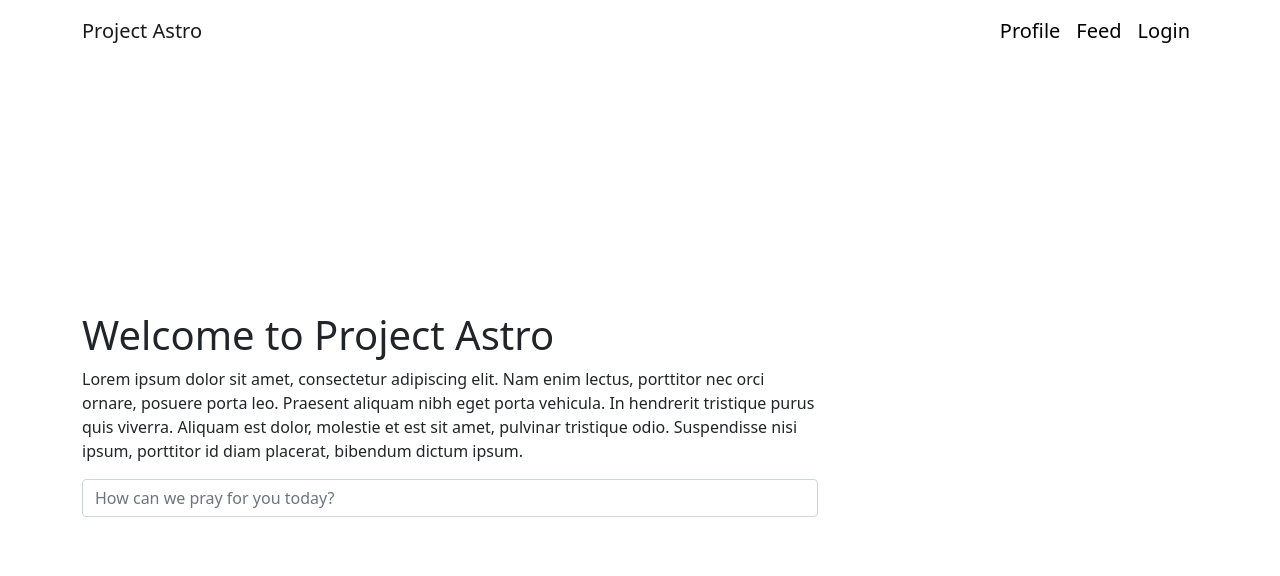
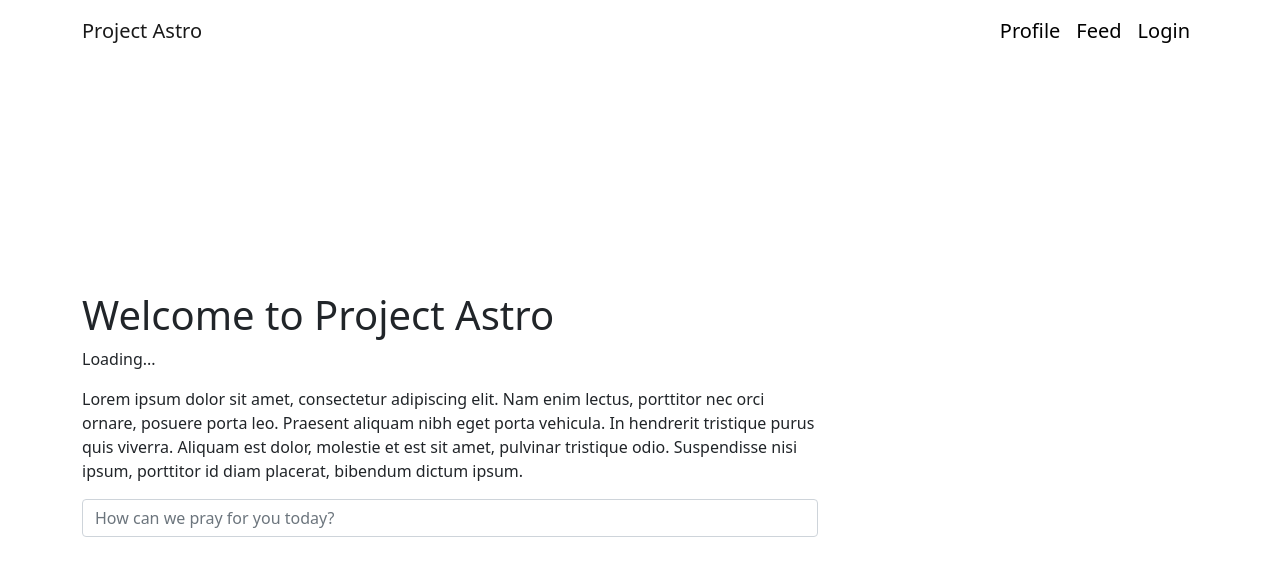
Before and after one commit to dylanfox5/project-astro, a React (Create React App) app: page / in a window 1280 px wide. Shown: the top 576 px of the page. Built offline with nearby package versions, Linux system fonts and the light colour scheme; no server answers.

Commit message:
adding server

```diff
--- a/package.json
+++ b/package.json
@@ -2,6 +2,7 @@
   "name": "project-astro",
   "version": "0.1.0",
   "private": true,
+  "proxy": "http://localhost:3001",
   "dependencies": {
     "@emotion/react": "^11.9.3",
     "@emotion/styled": "^11.9.3",
--- a/src/App.js
+++ b/src/App.js
@@ -6,7 +6,15 @@ import Col from 'react-bootstrap/Col'
 import InputGroup from 'react-bootstrap/InputGroup';
 import Form from 'react-bootstrap/Form';
 
+import { useState, useEffect } from 'react';
+
 function App() {
+  const [data, setData] = useState(null);
+
+  useEffect(() => {
+    fetch("/api").then((res) => res.json()).then((data) => setData(data.message));
+  }, []);
+
   return (
     <div>
       <CustomNavbar />
@@ -16,6 +24,7 @@ function App() {
           <Col sm={12} lg={8}>
             <div className="animate__animated animate__fadeInLeft animate__delay-1s">
               <h1>Welcome to Project Astro</h1>
+              <p>{!data ? "Loading..." : data}</p>
               <p>Lorem ipsum dolor sit amet, consectetur adipiscing elit. Nam enim lectus, porttitor nec orci ornare, posuere porta leo. Praesent aliquam nibh eget porta vehicula. In hendrerit tristique purus quis viverra. Aliquam est dolor, molestie et est sit amet, pulvinar tristique odio. Suspendisse nisi ipsum, porttitor id diam placerat, bibendum dictum ipsum.</p>
             </div>
             <InputGroup className="mb-3 animate__animated animate__fadeIn animate__delay-3s">
```
Also changed, not shown: 1 other file (tests, documents, lock files or other folders).
